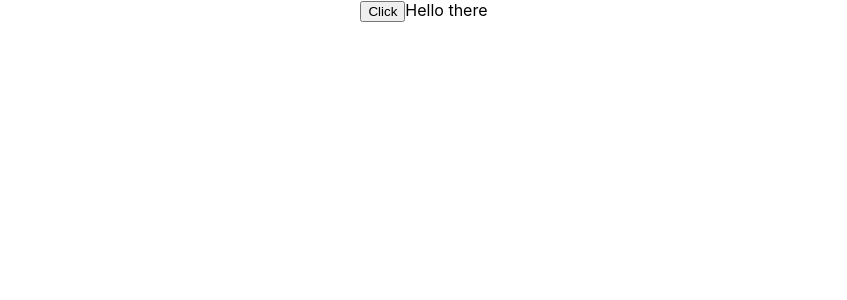
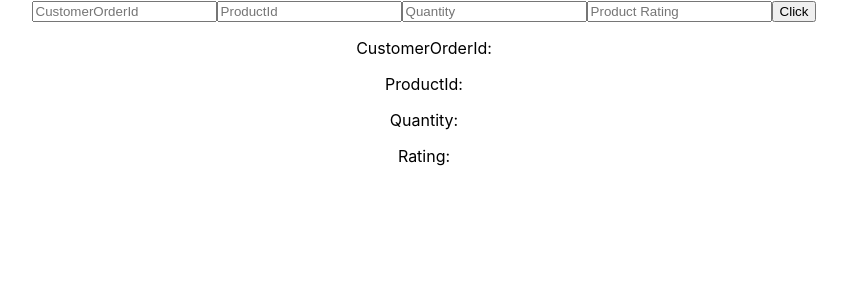
Before and after one commit to chou8395-XOMYwl/crc-code0102, a React (Create React App) app: page / in a window 1280 px wide. Shown: the top 300 px of the page, without its empty margins (216-1063 px from the left). Built offline with nearby package versions, Linux system fonts and the light colour scheme.

Commit message:
Code-02 Input fields inserted

```diff
--- a/dbFiles/dbOperation.js
+++ b/dbFiles/dbOperation.js
@@ -18,7 +18,7 @@ const createOrder = async(Order) => {
         let pool = await sql.connect(config);
         let orders = pool.request()
         .query(`INSERT INTO OrderProduct VALUES
-        (${Order.Id}, ${Order.CustomerOrderId}, ${Order.ProductId}, ${Order.Quantity})`)
+        (${Order.CustomerOrderId}, ${Order.ProductId}, ${Order.Quantity}, ${Order.Rating})`)
     return orders;
 }
     catch(error) {
--- a/dbFiles/order.js
+++ b/dbFiles/order.js
@@ -1,9 +1,10 @@
 class Order {
-    constructor(Id, CustomerOrderId, ProductId, Quantity){
-    this.Id = Id;
+    constructor(CustomerOrderId, ProductId, Quantity, Rating){
+    //this.Id = Id;
     this.CustomerOrderId = CustomerOrderId;
     this.ProductId = ProductId;
     this.Quantity = Quantity;
+    this.Rating = Rating;
 }
 }
 
--- a/package.json
+++ b/package.json
@@ -11,6 +11,7 @@
     "express": "^4.18.2",
     "mssql": "^9.0.1",
     "nodemon": "^2.0.20",
+    "npm-run-all": "^4.1.5",
     "react": "^18.2.0",
     "react-dom": "^18.2.0",
     "react-scripts": "5.0.1",
@@ -18,6 +19,7 @@
   },
   "scripts": {
     "start": "react-scripts start",
+    "dev": "run-p server start",
     "server": "nodemon server.js",
     "build": "react-scripts build",
     "test": "react-scripts test",
--- a/src/App.js
+++ b/src/App.js
@@ -22,8 +22,35 @@ function App() {
 
   return (
     <div className="App">
+      <input
+        type="number"
+        name="CustomerOrderId"
+        placeholder="CustomerOrderId"
+        >
+      </input>
+      <input
+        type="number"
+        name="ProductId"
+        placeholder="ProductId"
+        >
+      </input>
+      <input
+        type="number"
+        name="Quantity"
+        placeholder="Quantity"
+        >
+      </input>
+      <input
+        type="number"
+        name="Rating"
+        placeholder="Product Rating"
+        >
+      </input>
       <button onClick={() => fetchData()}>Click </button>
-      {returnedData}
+      <p>CustomerOrderId: {returnedData.CustomerOrderId}</p>
+      <p>ProductId: {returnedData.ProductId}</p>
+      <p>Quantity: {returnedData.Quantity}</p>
+      <p>Rating: {returnedData.Rating}</p>
     </div>
   );
 }
```
Also changed, not shown: server.js (+8 -8 lines), 1 other file (tests, documents, lock files or other folders).
